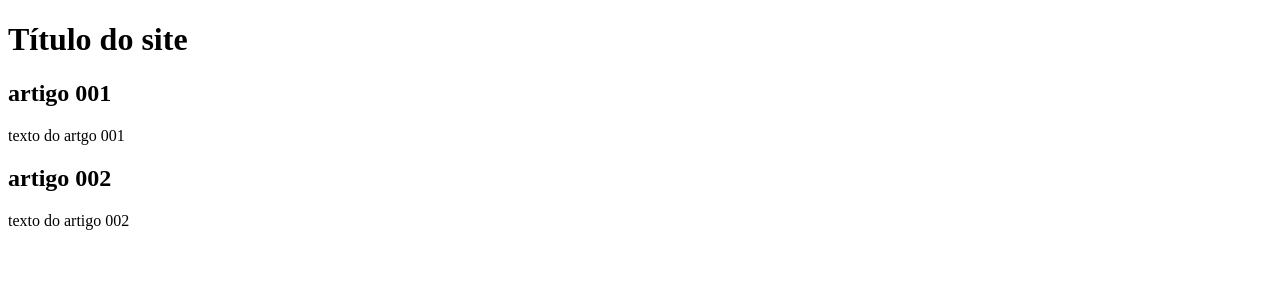
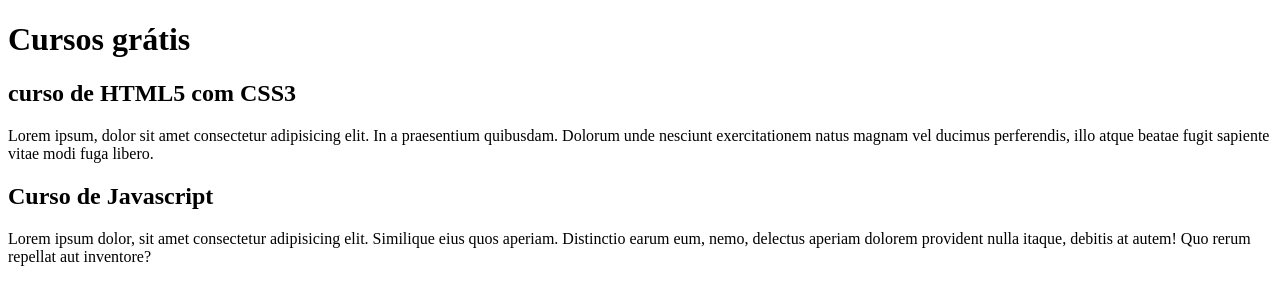
Before and after one commit to JAMES40231/projeto-site1, a plain HTML site: page index.html in a window 1280 px wide. Drawn offline with Linux system fonts and the light colour scheme.

Commit message:
comecei a escrever  o conteúdo

```diff
--- a/index.html
+++ b/index.html
@@ -8,15 +8,15 @@
 <body>
     <main>
         <header>
-            <h1>Título do site</h1>
+            <h1>Cursos grátis</h1>
         </header>
         <article>
-            <h2>artigo 001</h2>
-            <p>texto do artgo 001</p>
+            <h2>curso de HTML5 com CSS3</h2>
+            <p>Lorem ipsum, dolor sit amet consectetur adipisicing elit. In a praesentium quibusdam. Dolorum unde nesciunt exercitationem natus magnam vel ducimus perferendis, illo atque beatae fugit sapiente vitae modi fuga libero.</p>
         </article>
         <article>
-            <h2>artigo 002</h2>
-            <p>texto do artigo 002</p>
+            <h2>Curso de Javascript</h2>
+            <p>Lorem ipsum dolor, sit amet consectetur adipisicing elit. Similique eius quos aperiam. Distinctio earum eum, nemo, delectus aperiam dolorem provident nulla itaque, debitis at autem! Quo rerum repellat aut inventore?</p>
         </article>
     </main>
 </body>
```
